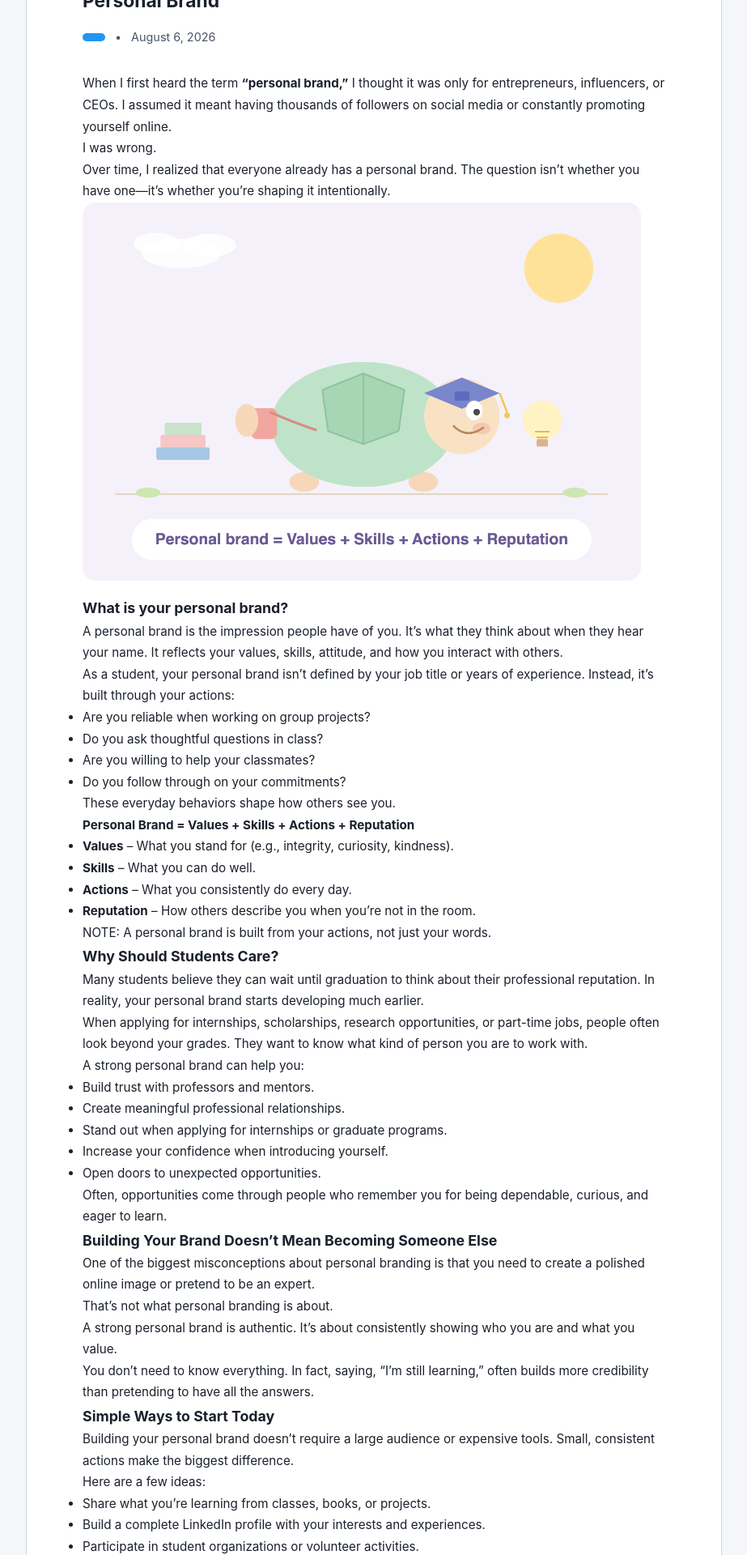
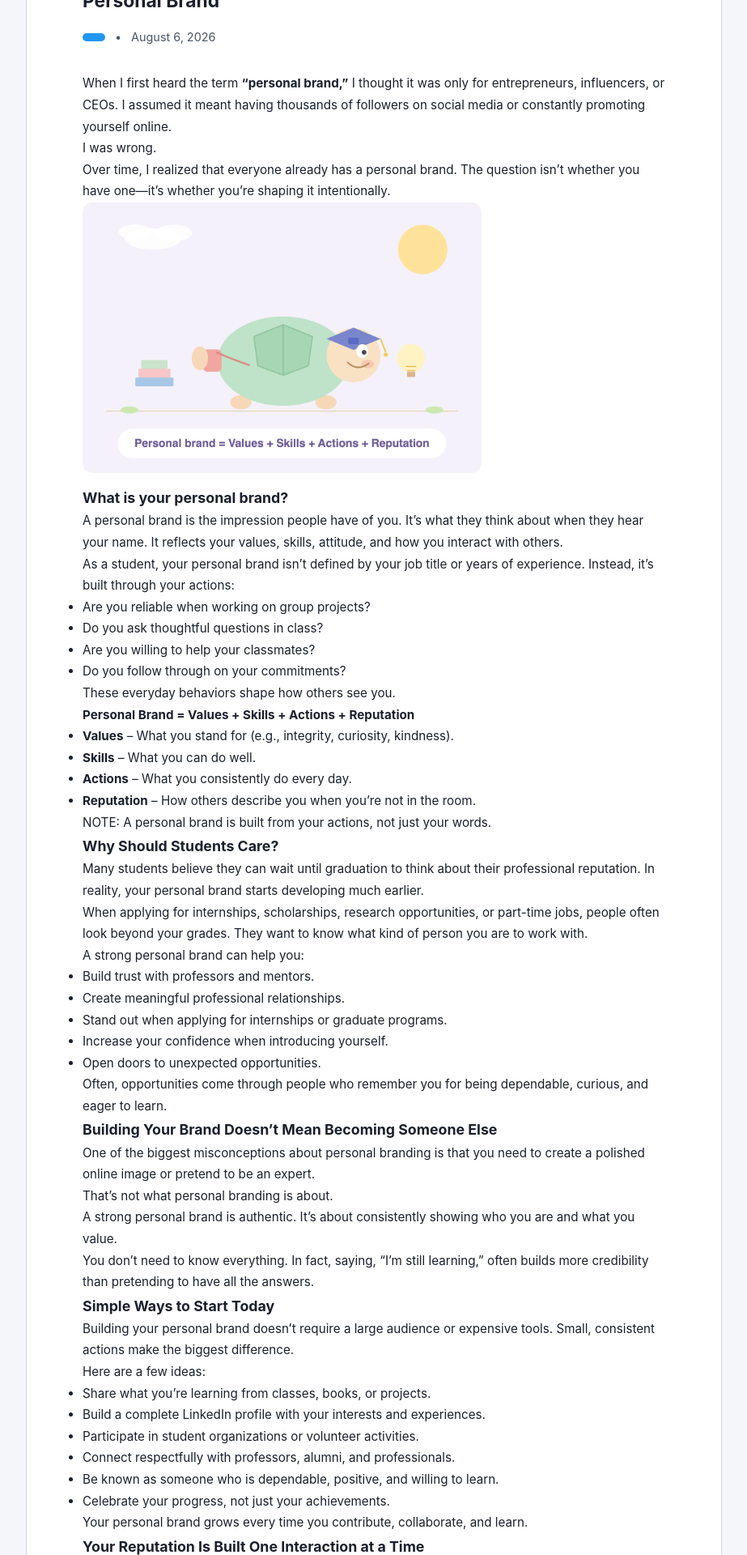
Before and after one commit to DangLeUyen/blog, a Jekyll site: the page built from _posts/2026-08-06-PersonalBrand.md, in a window 1280 px wide. Shown: the part 349-2269 px from the top of the page at 81% size, without its empty margins (178-1101 px from the left). Built offline with Jekyll 4.4.1, drawn with Linux system fonts in a browser that asks for light colours.

Commit message:
Update 2026-08-06-PersonalBrand.md

```diff
--- a/_posts/2026-08-06-PersonalBrand.md
+++ b/_posts/2026-08-06-PersonalBrand.md
@@ -13,7 +13,7 @@ Over time, I realized that everyone already has a personal brand. The question i
 
 <!--more-->
 
-![personal_brand]({{ "/assets/image/student_tortoise_personal_brand_formula_cover.png" | relative_url }}){: width="700" }
+![personal_brand]({{ "/assets/image/student_tortoise_personal_brand_formula_cover.png" | relative_url }}){: width="500" }
 
 ### What is your personal brand?
 
```
